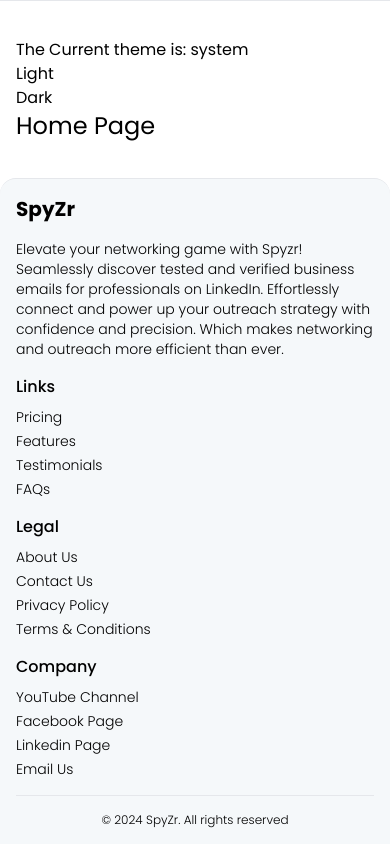
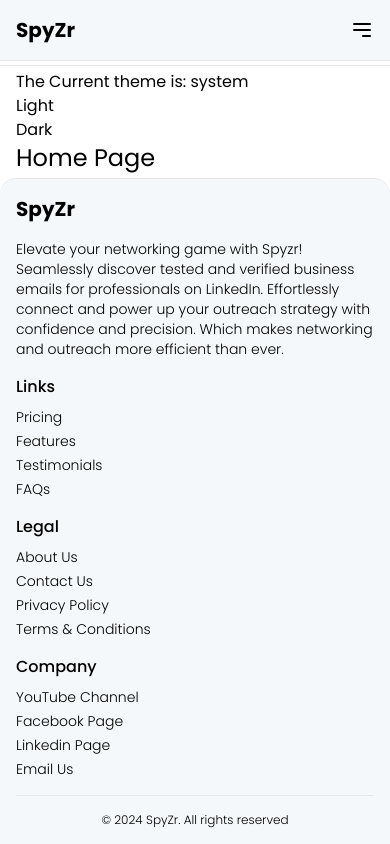
Before and after one commit to Polashahmad01/spyzr-frontend, a Next.js app: page / in a window 390 px wide. Built offline with nearby package versions, Linux system fonts and the light colour scheme.

Commit message:
add mobile navbar (#3)
* Refactor app-navbar.jsx and add mobile-navbar.jsx component

* Refactor mobile navbar component and remove unnecessary code

```diff
--- a/src/components/app-navbar.jsx
+++ b/src/components/app-navbar.jsx
@@ -1,8 +1,13 @@
 import Link from "next/link";
 import Button from "./Button";
+import MobileNavbar from "./mobile-navbar";
 
 export default function AppNavbar() {
   return (
+    <>
+      <div className="block bg-[#F5F8FA] border-b dark:bg-black/40 dark:border-b-0 sm:hidden">
+        <MobileNavbar />
+      </div>
       <nav className="bg-[#F5F8FA] border-b dark:bg-black/40 dark:border-b-0">
         <div className="hidden sm:block">
           <div className="flex flex-wrap justify-between items-center container mx-auto px-4 p-8">
@@ -37,5 +42,6 @@
           </div>
         </div>
       </nav>
+    </>
   )
 }
--- /dev/null
+++ b/src/components/mobile-navbar.jsx
@@ -0,0 +1,43 @@
+import Link from "next/link";
+
+export default function MobileNavbar() {
+
+  return (
+    <nav className="px-4 py-4">
+      <div className="flex flex-wrap items-center justify-between">
+        <Link href="/">
+          <h6 className="text-xl font-bold transition hover:opacity-50">SpyZr</h6>
+        </Link>
+        <button type="button" className="rounded focus:outline-none hover:bg-gray-200 group">
+          <svg
+            className="w-6 h-6"
+            fill="none"
+            stroke="currentColor"
+            viewBox="0 0 24 24"
+            xmlns="http://www.w3.org/2000/svg"
+          >
+            <path
+              strokeLinecap="round"
+              strokeLinejoin="round"
+              strokeWidth="2"
+              d="M4 6h16M4 12h16m-7 6h7"
+            ></path>
+          </svg>
+          <div className="absolute top-0 right-0 opacity-0 w-8/12 h-screen bg-[#F5F8FA] dark:bg-black transform group-focus:right-0 group-focus:opacity-100 transition-all duration-300">
+            <ul className="text-sm font-light">
+              <li>
+                <Link className="transition hover:opacity-50" href="/pricing">Pricing</Link>
+              </li>
+              <li>
+                <Link className="transition hover:opacity-50" href="/features">Features</Link>
+              </li>
+              <li>
+                <Link className="transition hover:opacity-50" href="/testimonials">Testimonials</Link>
+              </li>
+            </ul>
+          </div>
+        </button>
+      </div>
+    </nav>
+  )
+}
```
Lines whose indentation alone changed are shown as unchanged.
